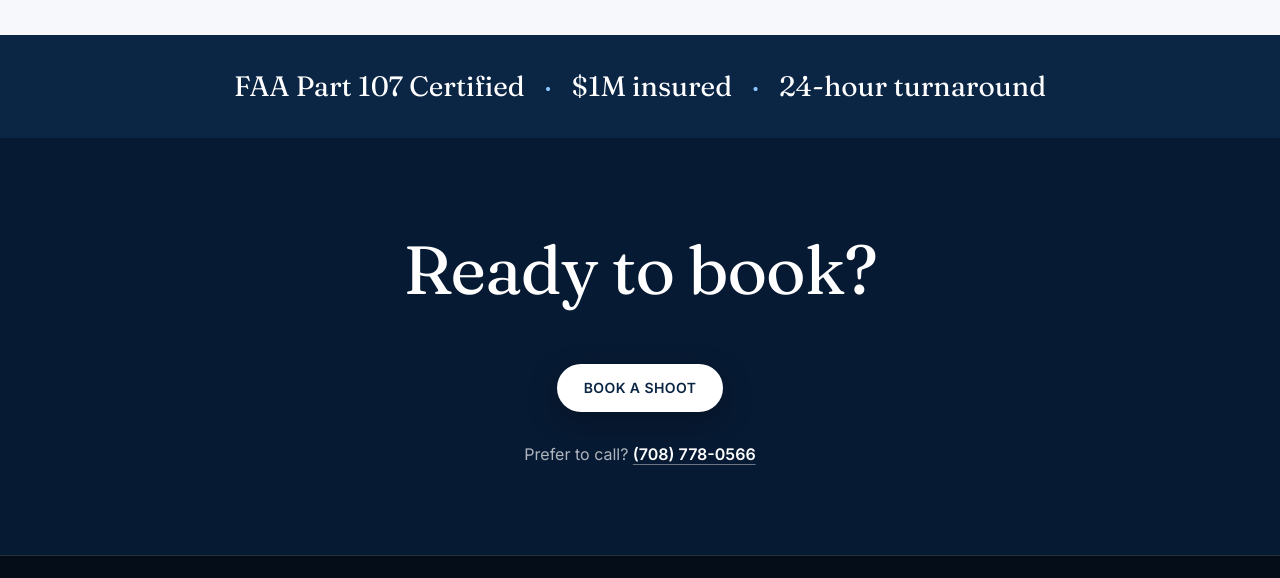
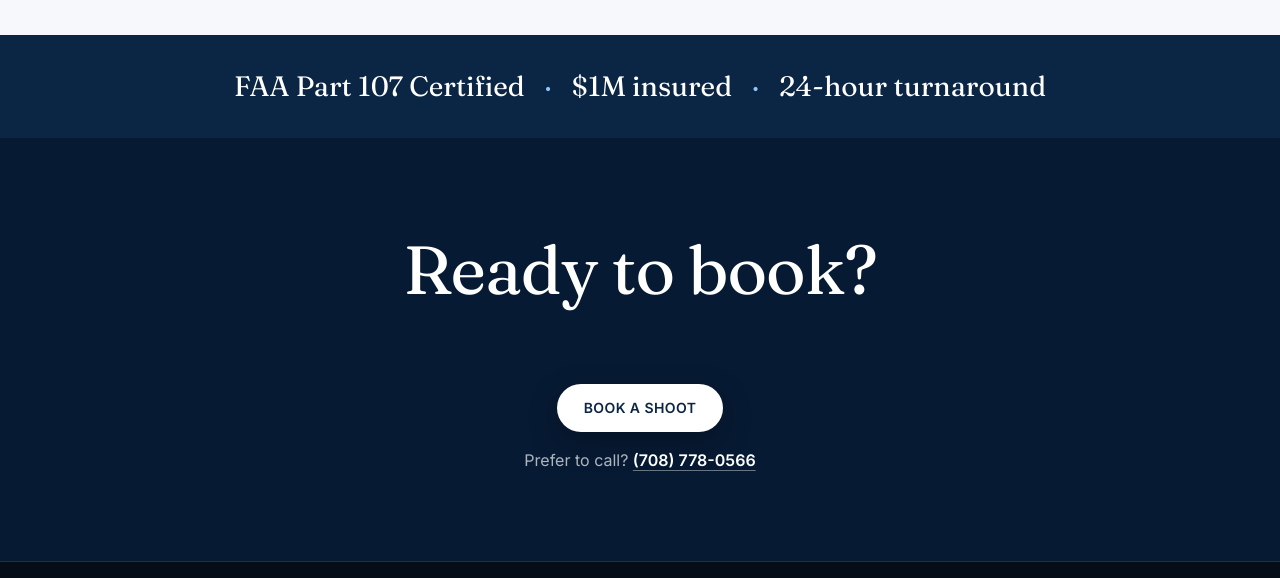
Before and after one commit to HadiAltusAerials/altus-aerials-site, a website: page site/index.html in a window 1280 px wide. Shown: the part 5570-6148 px from the top of the page. Drawn offline with nearby package versions, Linux system fonts and the light colour scheme.

Commit message:
Book a shoot button fix

```diff
--- a/site/assets/css/site.css
+++ b/site/assets/css/site.css
@@ -240,8 +240,8 @@ h2.section-title { font-size: clamp(32px, 6vw, 56px); line-height: 1.05; }
 /* ---------- Closing CTA ---------- */
 .closing { background: var(--navy-deep); padding-block: 96px 88px; text-align: center; }
 .closing h2 { font-size: clamp(38px, 7vw, 68px); line-height: 1.05; color: var(--white); }
-.closing .btn { margin-top: 28px; }
-.closing .call { margin: 60px 0 0; color: var(--on-dark-muted); font-size: 16px; }
+.closing .btn { margin-top: 48px; }
+.closing .call { margin: 46px 0 0; color: var(--on-dark-muted); font-size: 16px; }
 .closing .call a { color: var(--white); font-weight: 600; text-decoration-color: rgba(255, 255, 255, .4); text-underline-offset: 4px; white-space: nowrap; }
 
 /* ---------- Footer ---------- */
```
